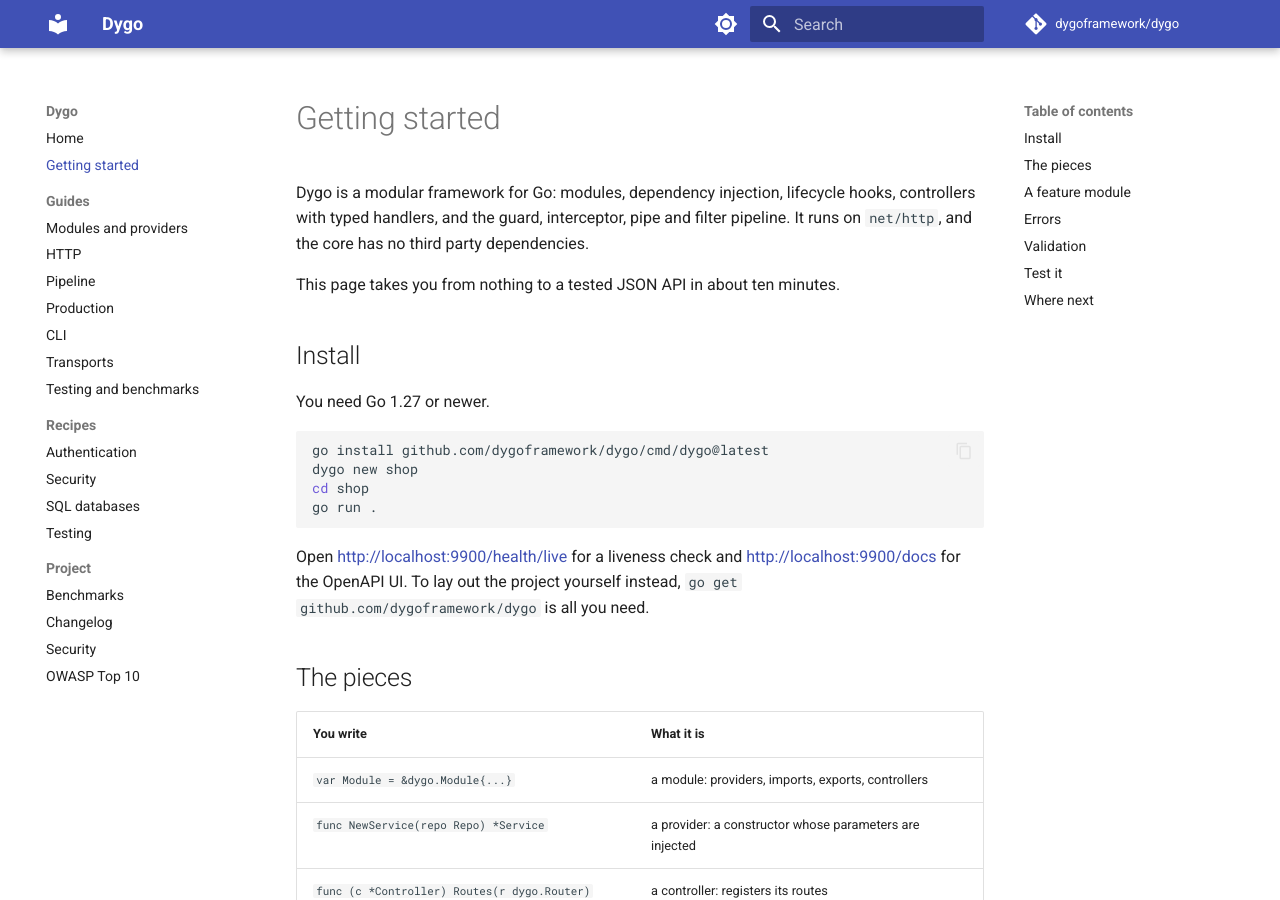
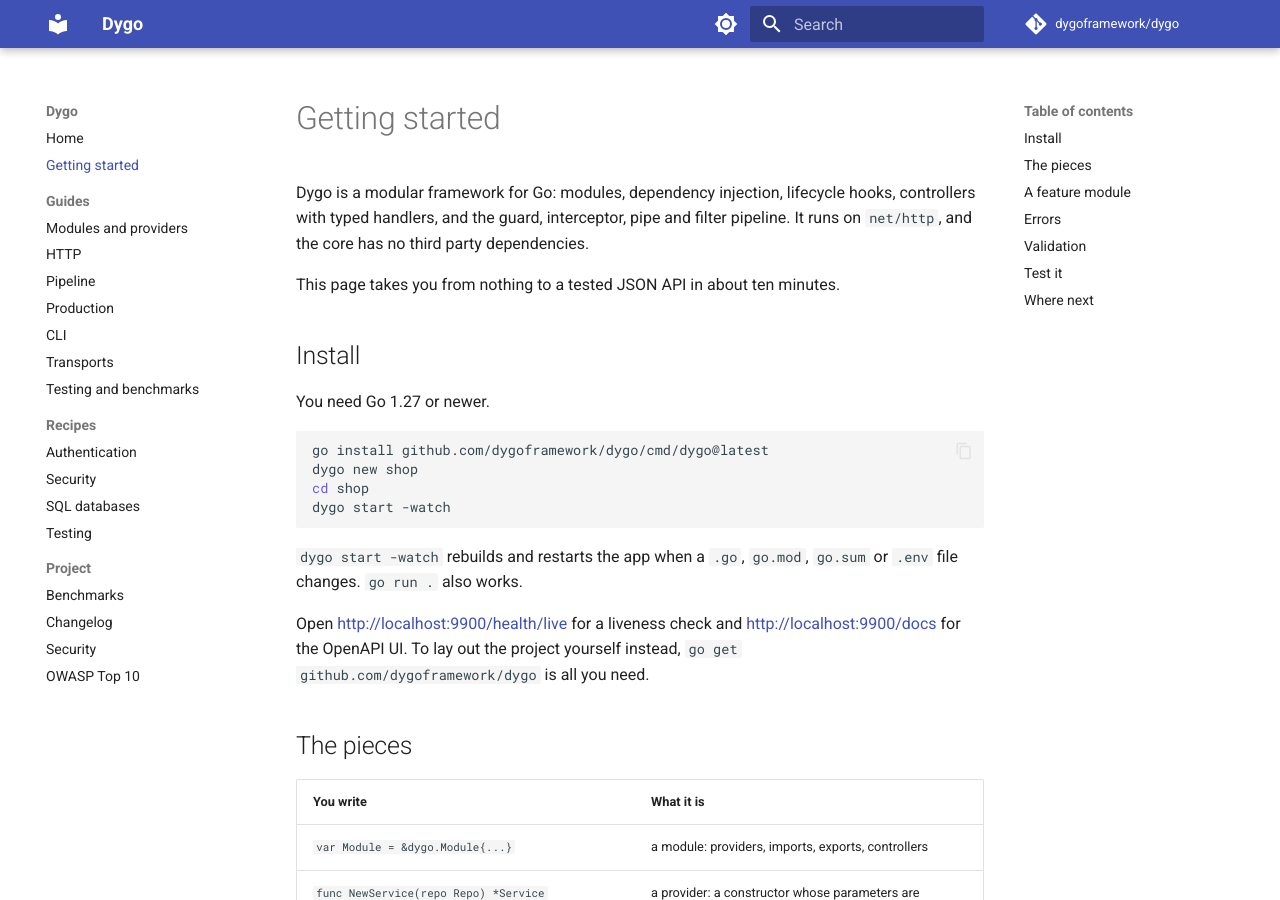
Before and after one commit to dygoframework/dygo, an MkDocs documentation site: the page built from docs/getting-started.md, in a window 1280 px wide and 900 px high. Built offline with MkDocs 1.6.1 and Material for MkDocs 9.7.7, drawn with Linux system fonts in a browser that asks for light colours; comment, search, counter and statistics services are not loaded.

Commit message:
docs: start the first project with dygo start -watch
Getting started ran the new project with go run . while the README and
the CLI guide use dygo start. It now uses dygo start -watch, which restarts
on changes, and notes that go run . also works.

Co-Authored-By: Claude Opus 5.5 (1M context) <noreply@anthropic.com>

````diff
--- a/docs/getting-started.md
+++ b/docs/getting-started.md
@@ -15,8 +15,11 @@ You need Go 1.27 or newer.
 go install github.com/dygoframework/dygo/cmd/dygo@latest
 dygo new shop
 cd shop
-go run .
+dygo start -watch
 ```
+
+`dygo start -watch` rebuilds and restarts the app when a `.go`, `go.mod`,
+`go.sum` or `.env` file changes. `go run .` also works.
 
 Open <http://localhost:9900/health/live> for a liveness check and
 <http://localhost:9900/docs> for the OpenAPI UI. To lay out the project
````
Also changed, not shown: CHANGELOG.md (+2 -0 lines).
